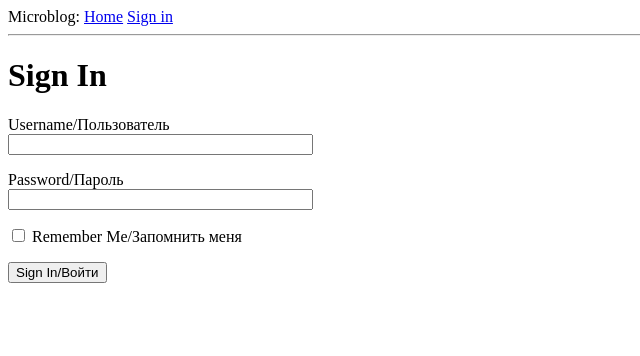
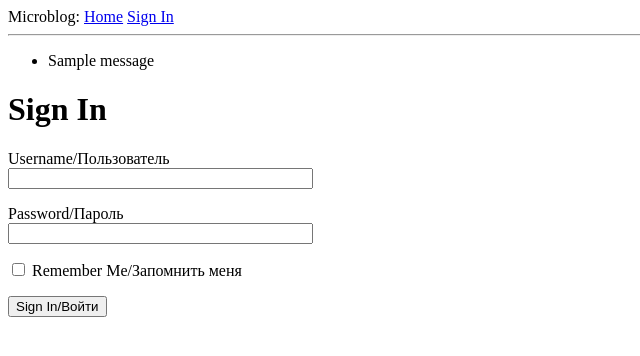
Before and after one commit to agalkin86/Flask-microblog, a Flask app: page /login in a window 1280 px wide. Shown: the top 356 px of the page, without its empty margins (0-640 px from the left). Run offline with Flask 2, Linux system fonts and the light colour scheme; one stand-in notice (Sample message) is shown.

Commit message:
get data form, validate, errors/Получение данных фомы, валидацияя и ошибки

```diff
--- a/app/routes.py
+++ b/app/routes.py
@@ -1,6 +1,6 @@
 # -*- coding: utf-8 -*-
 from app import blog
-from flask import render_template
+from flask import render_template, flash, redirect
 from app.forms import LoginForm
 
 @blog.route('/')
@@ -23,7 +23,10 @@ def index():
     ]
     return render_template('index.html', title='Home', user=user, posts=posts) # user=user['username'] / {{user}}
 
-@blog.route('/login')
+@blog.route('/login', methods = ['GET','POST'])
 def login():
     form = LoginForm()
+    if form.validate_on_submit():
+        flash('Login requested for user {}, remember_me={}'.format(form.username.data, form.remember_me.data))
+        return redirect('/index')
     return render_template('login.html', title='Sign In', form=form)
--- a/app/templates/base.html
+++ b/app/templates/base.html
@@ -10,9 +10,18 @@
         <div>
             Microblog:
             <a href="/index">Home</a>
-            <a href="/login">Sign in</a>
+            <a href="/login">Sign In</a>
         </div>
         <hr>
+        {% with messages = get_flashed_messages() %}
+        {% if messages %}
+        <ul>
+            {% for message in messages %}
+            <li>{{ message }}</li>
+            {% endfor %}
+        </ul>
+        {% endif %}
+        {% endwith %}
         {% block content %} {% endblock %}
     </body>
 </html>
--- a/app/templates/login.html
+++ b/app/templates/login.html
@@ -6,11 +6,21 @@
         {{ form.hidden_tag() }}
         <p>
             {{ form.username.label }} <br>
-            {{ form.username(size=35) }}
+            {{ form.username(size=35) }} <br>
+            {% for error in form.username.errors %}
+            <span style="color: red;">
+                [{{ error }}]
+            </span>
+            {% endfor %}
         </p>
         <p>
             {{ form.password.label }} <br>
-            {{ form.password(size=35) }}
+            {{ form.password(size=35) }} <br>
+            {% for error in form.password.errors %}
+            <span style="color: red;">
+                [{{ error }}]
+            </span>
+            {% endfor %}
         </p>
         <p>
             {{ form.remember_me() }} {{ form.remember_me.label }}
```
